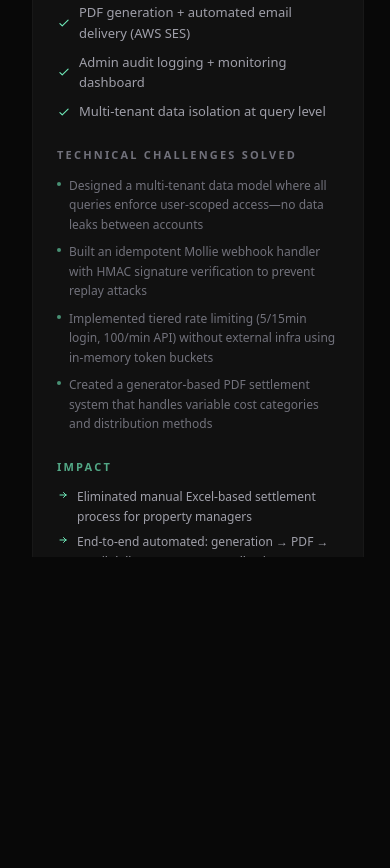
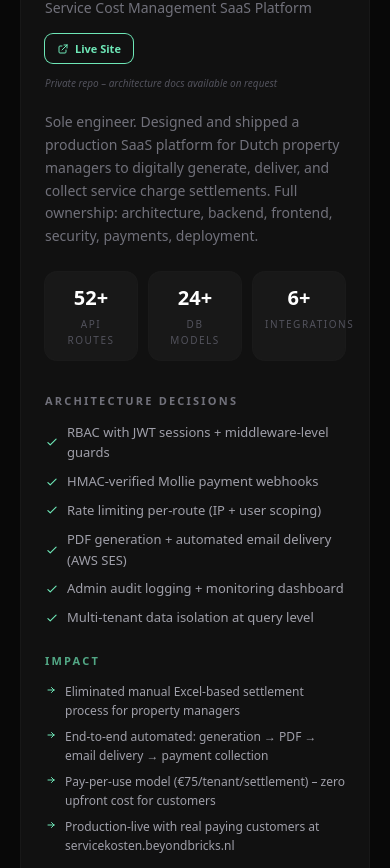
Before and after one commit to Giorvanni/giovanni-portfolio, a Next.js app: page / in a window 390 px wide. Shown: the part 5136-6004 px from the top of the page. Built offline with nearby package versions, Linux system fonts and the light colour scheme.

Commit message:
Fix projects: vertical stacked layout for detailed case study cards

```diff
--- a/src/app/page.tsx
+++ b/src/app/page.tsx
@@ -2153,39 +2153,12 @@ const projects = [
 ];
 
 function Projects() {
-  const sectionRef = useRef<HTMLDivElement>(null);
-  const trackRef = useRef<HTMLDivElement>(null);
-
-  useEffect(() => {
-    const section = sectionRef.current;
-    const track = trackRef.current;
-    if (!section || !track) return;
-
-    const onScroll = () => {
-      const rect = section.getBoundingClientRect();
-      const sectionH = section.offsetHeight;
-      const viewH = window.innerHeight;
-      const scrollable = sectionH - viewH;
-      if (scrollable <= 0) return;
-      const progress = Math.max(0, Math.min(1, -rect.top / scrollable));
-      const maxTranslate = track.scrollWidth - window.innerWidth;
-      track.style.transform = `translateX(${-progress * maxTranslate}px)`;
-    };
-
-    window.addEventListener("scroll", onScroll, { passive: true });
-    onScroll();
-    return () => window.removeEventListener("scroll", onScroll);
-  }, []);
-
-  return (
-    <section
+  return (
+    <Section
       id="projects"
-      ref={sectionRef}
-      className="horizontal-scroll-section relative"
-      style={{ height: `${100 + projects.length * 80}vh` }}
-    >
-      <div className="sticky top-0 flex h-svh flex-col justify-center overflow-hidden">
-        <div className="mx-auto max-w-5xl px-5 pb-6 sm:px-8">
+      className="mx-auto max-w-5xl px-5 py-24 sm:px-8 sm:py-32 lg:py-40"
+      watermark="Work"
+    >
       <div className="mb-4 flex items-center gap-3">
         <div className="h-px w-8 bg-accent/50" />
         <span className="text-xs font-semibold uppercase tracking-[0.25em] text-accent">
@@ -2195,13 +2168,8 @@ function Projects() {
       <h2 className="max-w-xl text-3xl font-bold leading-tight tracking-tight text-white sm:text-4xl lg:text-5xl">
         <TextScramble text="Built from scratch" />
       </h2>
-        </div>
-
-        <div
-          ref={trackRef}
-          className="horizontal-scroll-inner will-change-transform"
-          style={{ paddingLeft: "max(2rem, calc(50vw - 30rem))" }}
-        >
+
+      <div className="mt-14 flex flex-col gap-10">
         {projects.map((p, i) => {
           const cs = useCardSpotlight();
           return (
@@ -2210,7 +2178,6 @@ function Projects() {
               ref={cs.ref}
               onMouseMove={cs.onMove}
               className="card group relative overflow-hidden"
-                style={{ width: "min(85vw, 640px)" }}
             >
               <div className="card-spotlight" />
               <div
@@ -2225,7 +2192,9 @@ function Projects() {
                 style={{ background: p.color }}
               />
 
-                <div className="relative z-10 p-6 sm:p-8">
+              <div className="relative z-10 p-6 sm:p-8 lg:p-10">
+                {/* Header row */}
+                <div className="flex flex-col gap-4 sm:flex-row sm:items-start sm:justify-between">
                   <div>
                     <h3 className="text-2xl font-bold text-white sm:text-3xl">
                       {p.title}
@@ -2233,12 +2202,36 @@ function Projects() {
                     <p className="mt-1 text-sm text-zinc-500">{p.sub}</p>
                   </div>
 
-                  <p className="mt-5 max-w-2xl text-[14px] leading-relaxed text-zinc-500">
+                  {/* Links */}
+                  {p.links && (
+                    <div className="flex shrink-0 flex-wrap items-center gap-3">
+                      {p.links.live && (
+                        <a
+                          href={p.links.live}
+                          target="_blank"
+                          rel="noopener noreferrer"
+                          className="inline-flex items-center gap-1.5 rounded-lg px-3 py-1.5 text-[11px] font-semibold ring-1 transition-all hover:bg-white/[0.04]"
+                          style={{ color: p.color, borderColor: `${p.color}33` }}
+                        >
+                          <svg className="h-3 w-3" fill="none" stroke="currentColor" viewBox="0 0 24 24"><path strokeLinecap="round" strokeLinejoin="round" strokeWidth={2} d="M10 6H6a2 2 0 00-2 2v10a2 2 0 002 2h10a2 2 0 002-2v-4M14 4h6m0 0v6m0-6L10 14" /></svg>
+                          Live Site
+                        </a>
+                      )}
+                      {p.links.note && (
+                        <span className="text-[10px] italic text-zinc-600">
+                          {p.links.note}
+                        </span>
+                      )}
+                    </div>
+                  )}
+                </div>
+
+                <p className="mt-5 max-w-3xl text-[14px] leading-relaxed text-zinc-500">
                   {p.text}
                 </p>
 
-                  {/* Animated stats */}
-                  <div className="mt-6 grid grid-cols-3 gap-3">
+                {/* Stats */}
+                <div className="mt-6 grid grid-cols-3 gap-3 sm:max-w-sm">
                   {p.stats.map((s) => (
                     <div
                       key={s.label}
@@ -2263,12 +2256,16 @@ function Projects() {
                   ))}
                 </div>
 
+                {/* Two-column detail grid */}
+                <div className="mt-8 grid gap-8 lg:grid-cols-2">
+                  {/* Left column */}
+                  <div className="space-y-6">
                     {/* Architecture decisions */}
-                  <div className="mt-6">
+                    <div>
                       <h4 className="mb-3 text-[11px] font-bold uppercase tracking-[0.2em] text-zinc-500">
                         Architecture Decisions
                       </h4>
-                    <div className="grid gap-2 sm:grid-cols-2">
+                      <div className="grid gap-2">
                         {p.architecture.map((f) => (
                           <div
                             key={f}
@@ -2294,9 +2291,34 @@ function Projects() {
                       </div>
                     </div>
 
+                    {/* Impact */}
+                    {p.impact && (
+                      <div>
+                        <h4 className="mb-3 text-[11px] font-bold uppercase tracking-[0.2em]" style={{ color: p.color, opacity: 0.7 }}>
+                          Impact
+                        </h4>
+                        <div className="space-y-1.5">
+                          {p.impact.map((item: string) => (
+                            <div
+                              key={item}
+                              className="flex items-start gap-2 text-[12px] leading-relaxed text-zinc-400"
+                            >
+                              <svg className="mt-0.5 h-3 w-3 shrink-0" style={{ color: p.color }} fill="none" stroke="currentColor" viewBox="0 0 24 24">
+                                <path strokeLinecap="round" strokeLinejoin="round" strokeWidth={2} d="M13 7l5 5m0 0l-5 5m5-5H6" />
+                              </svg>
+                              {item}
+                            </div>
+                          ))}
+                        </div>
+                      </div>
+                    )}
+                  </div>
+
+                  {/* Right column */}
+                  <div className="space-y-6">
                     {/* Technical challenges */}
                     {p.challenges && (
-                    <div className="mt-6">
+                      <div>
                         <h4 className="mb-3 text-[11px] font-bold uppercase tracking-[0.2em] text-zinc-500">
                           Technical Challenges Solved
                         </h4>
@@ -2317,53 +2339,8 @@ function Projects() {
                       </div>
                     )}
 
-                  {/* Impact */}
-                  {p.impact && (
-                    <div className="mt-6">
-                      <h4 className="mb-3 text-[11px] font-bold uppercase tracking-[0.2em]" style={{ color: p.color, opacity: 0.7 }}>
-                        Impact
-                      </h4>
-                      <div className="space-y-1.5">
-                        {p.impact.map((item: string) => (
-                          <div
-                            key={item}
-                            className="flex items-start gap-2 text-[12px] leading-relaxed text-zinc-400"
-                          >
-                            <svg className="mt-0.5 h-3 w-3 shrink-0" style={{ color: p.color }} fill="none" stroke="currentColor" viewBox="0 0 24 24">
-                              <path strokeLinecap="round" strokeLinejoin="round" strokeWidth={2} d="M13 7l5 5m0 0l-5 5m5-5H6" />
-                            </svg>
-                            {item}
-                          </div>
-                        ))}
-                      </div>
-                    </div>
-                  )}
-
-                  {/* Links */}
-                  {p.links && (
-                    <div className="mt-5 flex flex-wrap items-center gap-3">
-                      {p.links.live && (
-                        <a
-                          href={p.links.live}
-                          target="_blank"
-                          rel="noopener noreferrer"
-                          className="inline-flex items-center gap-1.5 rounded-lg px-3 py-1.5 text-[11px] font-semibold ring-1 transition-all hover:bg-white/[0.04]"
-                          style={{ color: p.color, borderColor: `${p.color}33` }}
-                        >
-                          <svg className="h-3 w-3" fill="none" stroke="currentColor" viewBox="0 0 24 24"><path strokeLinecap="round" strokeLinejoin="round" strokeWidth={2} d="M10 6H6a2 2 0 00-2 2v10a2 2 0 002 2h10a2 2 0 002-2v-4M14 4h6m0 0v6m0-6L10 14" /></svg>
-                          Live Site
-                        </a>
-                      )}
-                      {p.links.note && (
-                        <span className="text-[10px] italic text-zinc-600">
-                          {p.links.note}
-                        </span>
-                      )}
-                    </div>
-                  )}
-
                     {/* Stack */}
-                  <div className="mt-5">
+                    <div>
                       <h4 className="mb-3 text-[11px] font-bold uppercase tracking-[0.2em] text-zinc-500">
                         Stack
                       </h4>
@@ -2380,11 +2357,12 @@ function Projects() {
                     </div>
                   </div>
                 </div>
+              </div>
+            </div>
           );
         })}
       </div>
-      </div>
-    </section>
+    </Section>
   );
 }
 
```
Lines whose indentation alone changed are shown as unchanged.
